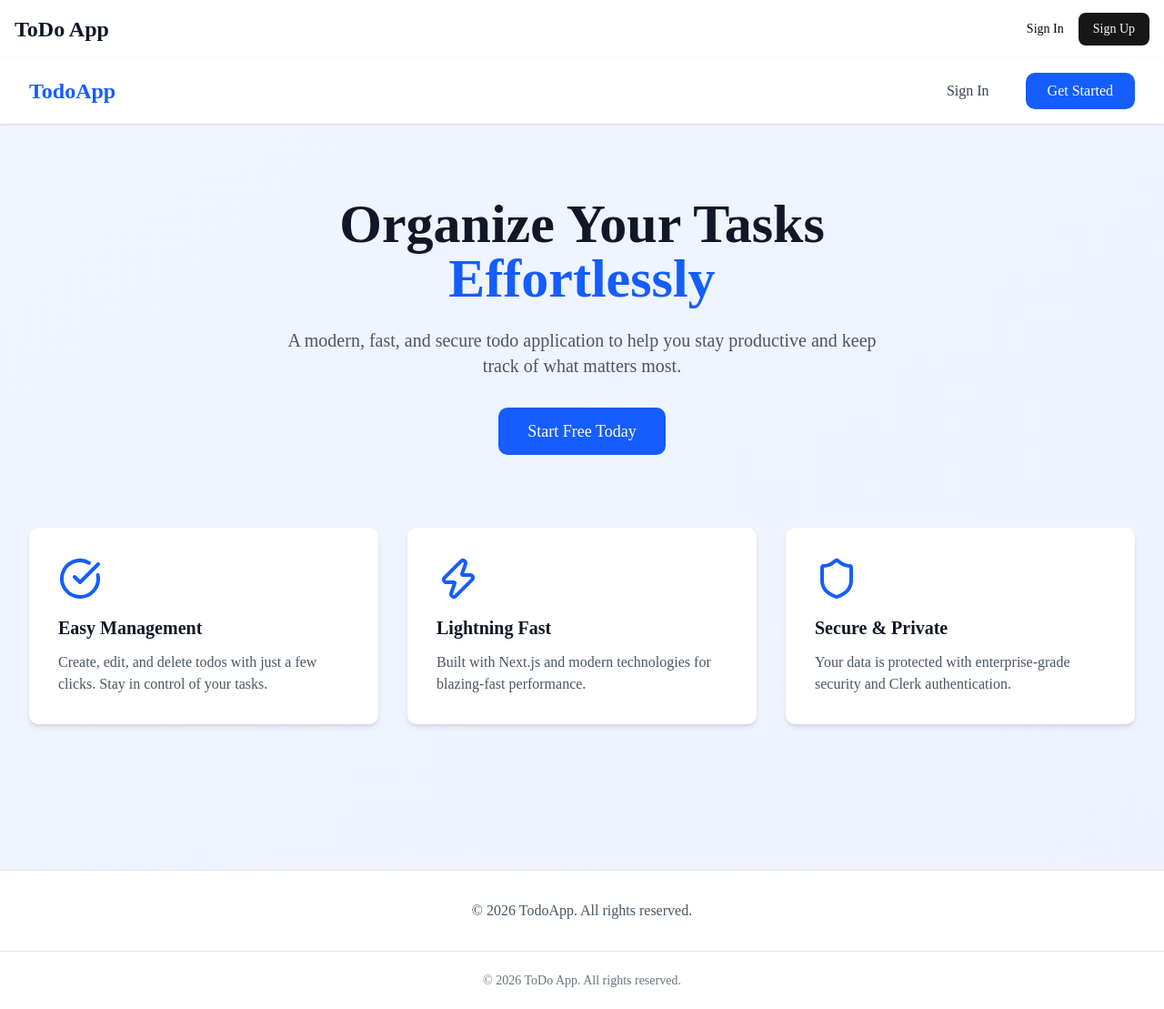
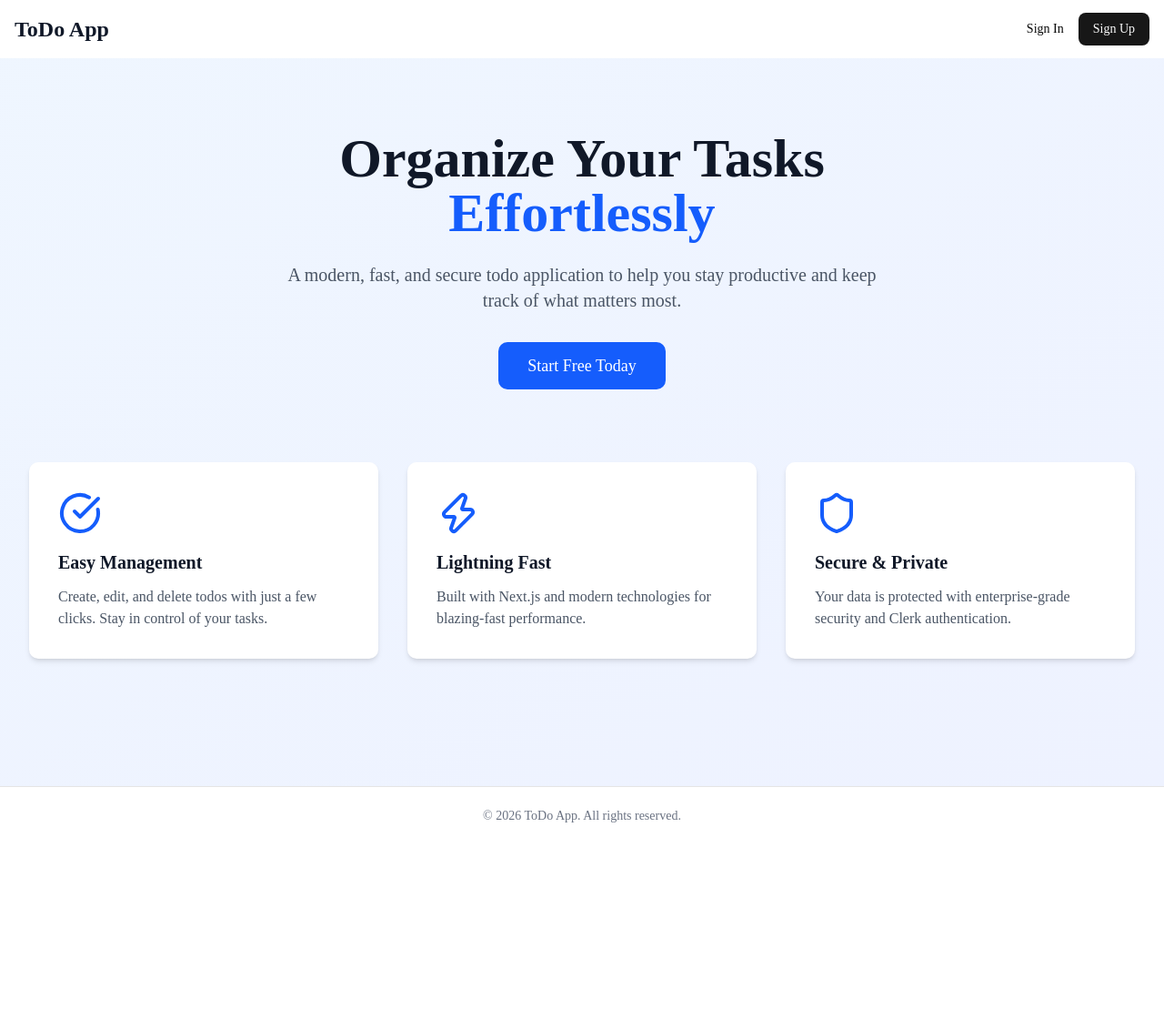
Before and after one commit to armainuddinakash1/focura, a Next.js app: page / in a window 1280 px wide. Shown: the whole page at 91% size. After the commit the page ends 928 px from the top, so only its background shows below. Built offline with nearby package versions, Linux system fonts and the light colour scheme; no server answers.

Commit message:
refactor: use global navbar and footer on home page

```diff
--- a/src/app/page.tsx
+++ b/src/app/page.tsx
@@ -25,26 +25,6 @@ export default function Home() {
 
   return (
     <div className="min-h-screen bg-gradient-to-br from-blue-50 to-indigo-50 dark:from-slate-900 dark:to-slate-800">
-      {/* Navigation */}
-      <nav className="bg-white dark:bg-slate-800 shadow-sm">
-        <div className="max-w-7xl mx-auto px-4 sm:px-6 lg:px-8 py-4 flex justify-between items-center">
-          <h1 className="text-2xl font-bold text-blue-600 dark:text-blue-400">TodoApp</h1>
-          <div className="flex gap-4">
-            <a
-              href="/sign-in"
-              className="px-6 py-2 text-gray-700 dark:text-gray-300 hover:text-gray-900 dark:hover:text-white transition-colors"
-            >
-              Sign In
-            </a>
-            <a
-              href="/sign-up"
-              className="px-6 py-2 bg-blue-600 text-white rounded-lg hover:bg-blue-700 transition-colors"
-            >
-              Get Started
-            </a>
-          </div>
-        </div>
-      </nav>
 
       {/* Hero Section */}
       <div className="max-w-7xl mx-auto px-4 sm:px-6 lg:px-8 py-20">
@@ -98,13 +78,6 @@ export default function Home() {
           </div>
         </div>
       </div>
-
-      {/* Footer */}
-      <footer className="bg-white dark:bg-slate-800 border-t border-gray-200 dark:border-slate-700 mt-20 py-8">
-        <div className="max-w-7xl mx-auto px-4 sm:px-6 lg:px-8 text-center text-gray-600 dark:text-gray-400">
-          <p>&copy; 2026 TodoApp. All rights reserved.</p>
-        </div>
-      </footer>
     </div>
   );
 }
```
